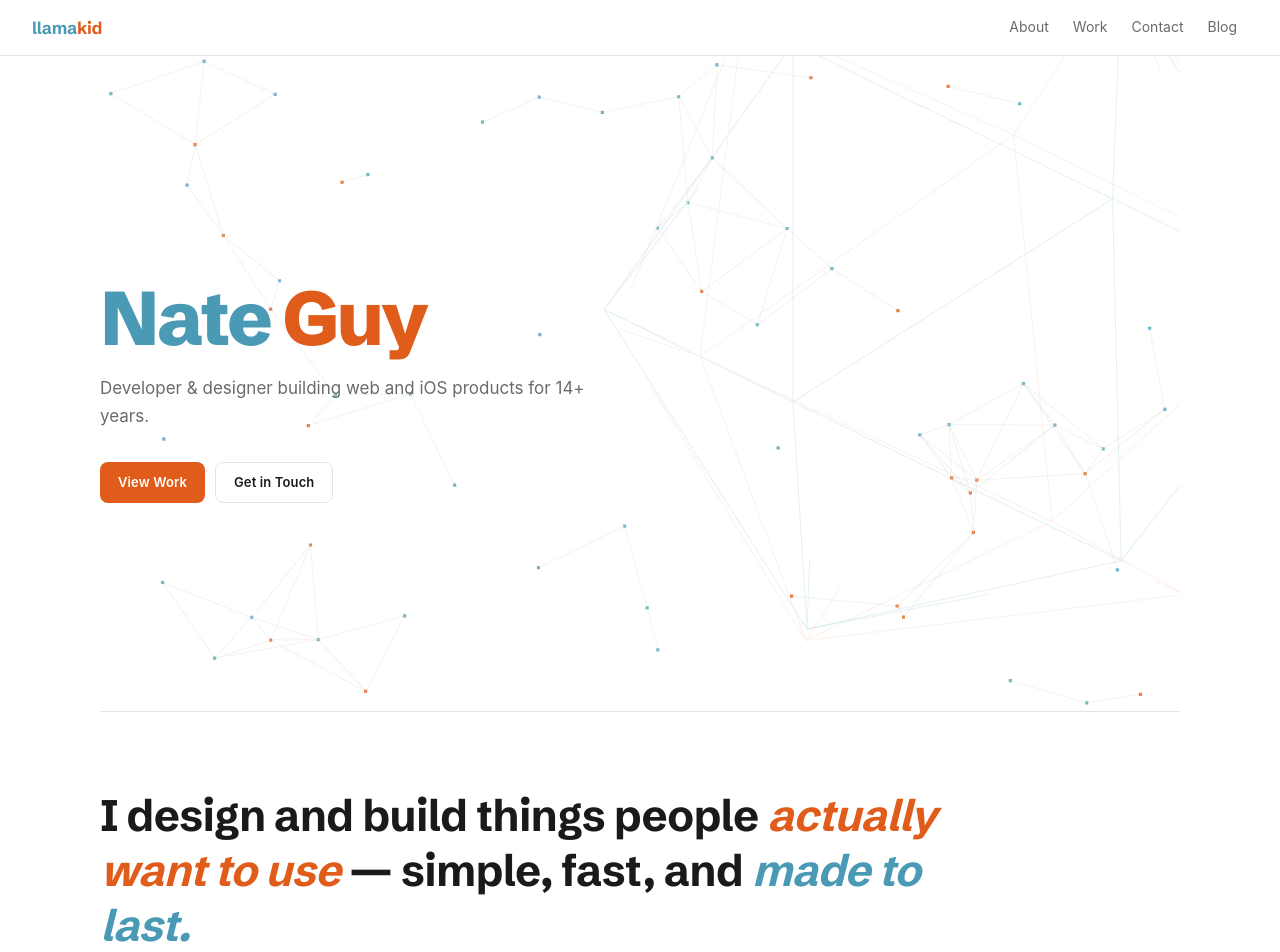
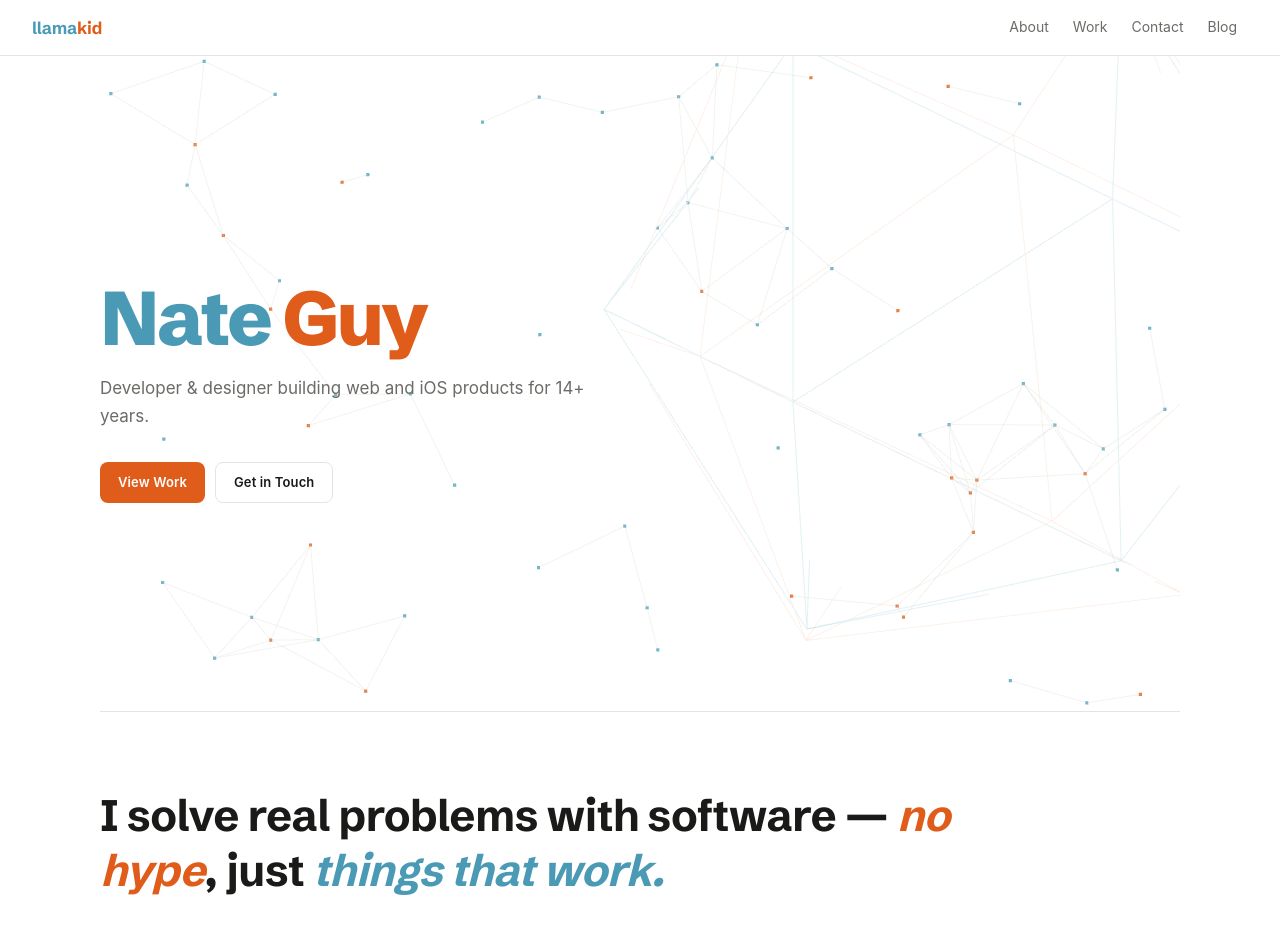
Before and after one commit to llamakid/llamakid-website, a React (Vite) app: page / in a window 1280 px wide. Shown: the top 952 px of the page. Built offline with nearby package versions, Linux system fonts and the light colour scheme.

Commit message:
quote update

```diff
--- a/src/pages/Home.jsx
+++ b/src/pages/Home.jsx
@@ -34,10 +34,10 @@ const Statement = () => (
     viewport={{ once: true, amount: 0.6 }}
   >
     <p>
-      <motion.span variants={phraseUp}>I design and build things people </motion.span>
-      <motion.span className="statement-accent statement-orange" variants={phraseUp}>actually want to use</motion.span>
-      <motion.span variants={phraseUp}> — simple, fast, and </motion.span>
-      <motion.span className="statement-accent statement-sky" variants={phraseUp}>made to last.</motion.span>
+      <motion.span variants={phraseUp}>I solve real problems with software — </motion.span>
+      <motion.span className="statement-accent statement-orange" variants={phraseUp}>no hype</motion.span>
+      <motion.span variants={phraseUp}>, just </motion.span>
+      <motion.span className="statement-accent statement-sky" variants={phraseUp}>things that work.</motion.span>
     </p>
   </motion.section>
 )
```
